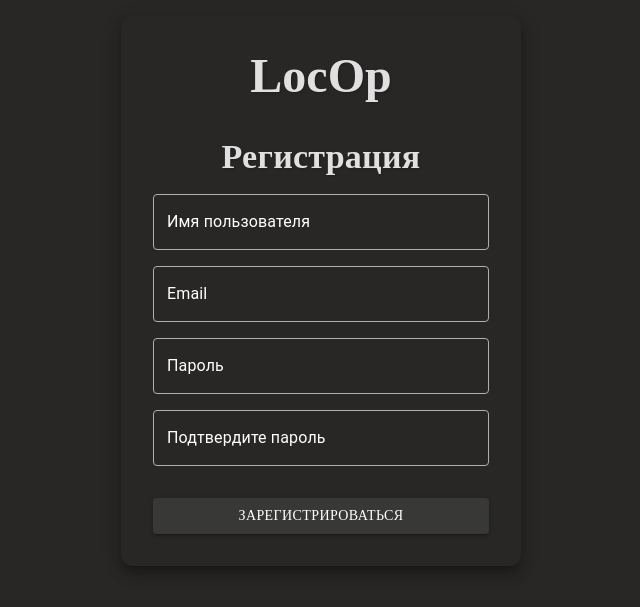
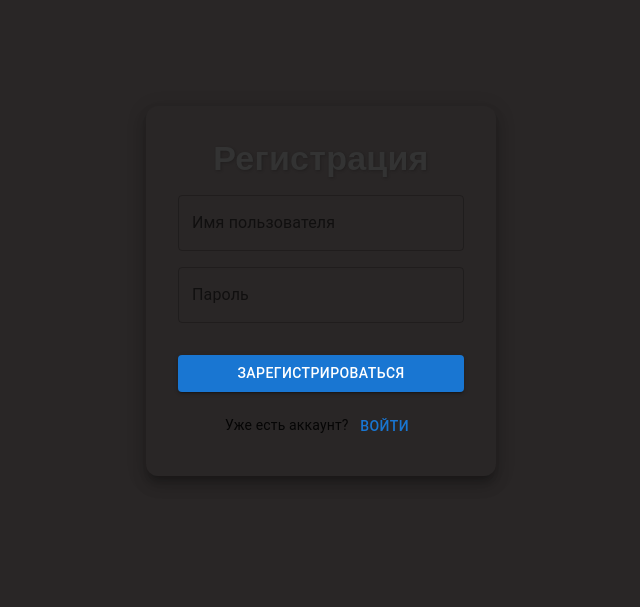
Before and after one commit to Danil-Nazarenko/Diplom, a React (Vite) app in the folder frontend/frontend/: page /register in a window 1280 px wide. Shown: the part 109-716 px from the top of the page, without its empty margins (319-959 px from the left). Built offline with nearby package versions, Linux system fonts and the light colour scheme.

Commit message:
Обновленны страницы логина и регистрации

```diff
--- a/frontend/frontend/src/pages/LoginPage.tsx
+++ b/frontend/frontend/src/pages/LoginPage.tsx
@@ -21,8 +21,10 @@ const LoginPage = () => {
     }
 
     try {
+      // TODO: Отправить запрос на API аутентификации
       console.log('Отправка данных:', formData);
 
+      // Если успешный вход — перенаправляем пользователя
       router.navigate({ to: '/dashboard' });
     } catch (err) {
       setError('Ошибка входа, попробуйте снова.');
@@ -37,7 +39,6 @@ const LoginPage = () => {
         alignItems: 'center',
         height: '100vh',
         bgcolor: '#292626',
-        color: 'white',
       }}
     >
       <Paper
@@ -53,27 +54,13 @@ const LoginPage = () => {
         }}
       >
         <Typography
-          variant="h3"
-          textAlign="center"
-          fontWeight="bold"
-          sx={{
-            fontFamily: '"Playfair Display", serif',
-            color: '#E0E0E0',
-            textShadow: '1px 1px 3px rgba(0, 0, 0, 0.2)',
-            marginBottom: 2,
-          }}
-        >
-          LocOp
-        </Typography>
-
-        <Typography
           variant="h4"
           textAlign="center"
           fontWeight="bold"
           sx={{
-            fontFamily: '"Playfair Display", serif',
-            color: '#E0E0E0',
-            textShadow: '1px 1px 3px rgba(0, 0, 0, 0.2)'
+            fontFamily: '"Poppins", sans-serif',
+            color: '#333',
+            textShadow: '1px 1px 3px rgba(0, 0, 0, 0.2)',
           }}
         >
           Вход
@@ -88,28 +75,6 @@ const LoginPage = () => {
           fullWidth
           value={formData.username}
           onChange={handleChange}
-          sx={{
-            input: {
-              color: 'white',
-            },
-            '& .MuiOutlinedInput-root': {
-              '& fieldset': {
-                borderColor: '#B0B0B0',
-              },
-              '&:hover fieldset': {
-                borderColor: '#E0E0E0',
-              },
-              '&.Mui-focused fieldset': {
-                borderColor: 'transparent',
-              },
-            },
-            '& .MuiInputLabel-root': {
-              color: 'white',
-            },
-            '& .MuiInputLabel-root.Mui-focused': {
-              color: 'white',
-            },
-          }}
         />
         <TextField
           label="Пароль"
@@ -119,53 +84,28 @@ const LoginPage = () => {
           fullWidth
           value={formData.password}
           onChange={handleChange}
-          sx={{
-            input: {
-              color: 'white',
-            },
-            '& .MuiOutlinedInput-root': {
-              '& fieldset': {
-                borderColor: '#B0B0B0',
-              },
-              '&:hover fieldset': {
-                borderColor: '#E0E0E0',
-              },
-              '&.Mui-focused fieldset': {
-                borderColor: 'transparent',
-              },
-            },
-            '& .MuiInputLabel-root': {
-              color: 'white',
-            },
-            '& .MuiInputLabel-root.Mui-focused': {
-              color: 'white',
-            },
-          }}
         />
 
         <Button
           variant="contained"
+          color="primary"
           fullWidth
-          sx={{
-            mt: 2,
-            backgroundColor: '#383836',
-            fontFamily: '"Playfair Display", serif',
-          }}
+          sx={{ mt: 2 }}
           onClick={handleSubmit}
         >
           Войти
         </Button>
-        <Button
-          variant="contained"
-          fullWidth
-          sx={{
-            backgroundColor: '#383836',
-            fontFamily: '"Playfair Display", serif',
-          }}
+
+        <Typography variant="body2" textAlign="center">
+          Нет аккаунта?{' '}
+          <Button
+            variant="text"
+            color="primary"
             onClick={() => router.navigate({ to: '/register' })}
           >
             Зарегистрироваться
-         </Button>
+          </Button>
+        </Typography>
       </Paper>
     </Box>
   );
--- a/frontend/frontend/src/pages/RegisterPage.tsx
+++ b/frontend/frontend/src/pages/RegisterPage.tsx
@@ -4,7 +4,7 @@ import { useRouter } from '@tanstack/react-router';
 
 const RegisterPage = () => {
   const router = useRouter();
-  const [formData, setFormData] = useState({ username: '', email: '', password: '', confirmPassword: '' });
+  const [formData, setFormData] = useState({ username: '', password: '' });
   const [error, setError] = useState('');
 
   const handleChange = (e: React.ChangeEvent<HTMLInputElement>) => {
@@ -15,22 +15,17 @@ const RegisterPage = () => {
     e.preventDefault();
     setError('');
 
-    if (!formData.username || !formData.email || !formData.password || !formData.confirmPassword) {
-      setError('Все поля должны быть заполнены!');
-      return;
-    }
-
-    if (formData.password !== formData.confirmPassword) {
-      setError('Пароли не совпадают!');
+    if (!formData.username || !formData.password) {
+      setError('Введите имя пользователя и пароль!');
       return;
     }
 
     try {
-      // TODO: Отправить данные на API регистрации
+      // TODO: Отправить запрос на API регистрации
       console.log('Отправка данных:', formData);
 
-      // После успешной регистрации — перенаправляем пользователя
-      router.navigate({ to: '/dashboard' });
+      // Если регистрация успешна — перенаправляем пользователя
+      router.navigate({ to: '/login' });
     } catch (err) {
       setError('Ошибка регистрации, попробуйте снова.');
     }
@@ -44,14 +39,13 @@ const RegisterPage = () => {
         alignItems: 'center',
         height: '100vh',
         bgcolor: '#292626',
-        color: 'white'
       }}
     >
       <Paper
         elevation={10}
         sx={{
           padding: 4,
-          width: 400,
+          width: 350,
           display: 'flex',
           flexDirection: 'column',
           gap: 2,
@@ -59,30 +53,14 @@ const RegisterPage = () => {
           backgroundColor: '#292626',
         }}
       >
-        {/* Логотип */}
-        <Typography
-          variant="h3"
-          textAlign="center"
-          fontWeight="bold"
-          sx={{
-            fontFamily: '"Playfair Display", serif',
-            color: '#E0E0E0',
-            textShadow: '1px 1px 3px rgba(0, 0, 0, 0.2)',
-            marginBottom: 2,
-          }}
-        >
-          LocOp
-        </Typography>
-
-        {/* Заголовок */}
         <Typography
           variant="h4"
           textAlign="center"
           fontWeight="bold"
           sx={{
-            fontFamily: '"Playfair Display", serif',
-            color: '#E0E0E0',
-            textShadow: '1px 1px 3px rgba(0, 0, 0, 0.2)'
+            fontFamily: '"Poppins", sans-serif',
+            color: '#333',
+            textShadow: '1px 1px 3px rgba(0, 0, 0, 0.2)',
           }}
         >
           Регистрация
@@ -90,7 +68,6 @@ const RegisterPage = () => {
 
         {error && <Alert severity="error">{error}</Alert>}
 
-        {/* Поля ввода */}
         <TextField
           label="Имя пользователя"
           name="username"
@@ -98,47 +75,6 @@ const RegisterPage = () => {
           fullWidth
           value={formData.username}
           onChange={handleChange}
-          sx={{
-            '& .MuiOutlinedInput-root': {
-              '& fieldset': { borderColor: '#B0B0B0' },
-              '&:hover fieldset': { borderColor: '#E0E0E0' },
-              '&.Mui-focused fieldset': { borderColor: '#E0E0E0' },
-            },
-            '& .MuiInputLabel-root': {
-              color: 'white',
-            },
-            '& .MuiInputLabel-root.Mui-focused': {
-              color: 'white',
-            },
-            '& .MuiInputBase-input': {
-              color: 'white', // Меняет цвет текста внутри поля
-            },
-          }}
-        />
-        <TextField
-          label="Email"
-          name="email"
-          type="email"
-          variant="outlined"
-          fullWidth
-          value={formData.email}
-          onChange={handleChange}
-          sx={{
-            '& .MuiOutlinedInput-root': {
-              '& fieldset': { borderColor: '#B0B0B0' },
-              '&:hover fieldset': { borderColor: '#E0E0E0' },
-              '&.Mui-focused fieldset': { borderColor: '#E0E0E0' },
-            },
-            '& .MuiInputLabel-root': {
-              color: 'white',
-            },
-            '& .MuiInputLabel-root.Mui-focused': {
-              color: 'white',
-            },
-            '& .MuiInputBase-input': {
-              color: 'white', // Меняет цвет текста внутри поля
-            },
-          }}
         />
         <TextField
           label="Пароль"
@@ -148,62 +84,28 @@ const RegisterPage = () => {
           fullWidth
           value={formData.password}
           onChange={handleChange}
-          sx={{
-            '& .MuiOutlinedInput-root': {
-              '& fieldset': { borderColor: '#B0B0B0' },
-              '&:hover fieldset': { borderColor: '#E0E0E0' },
-              '&.Mui-focused fieldset': { borderColor: '#E0E0E0' },
-            },
-            '& .MuiInputLabel-root': {
-              color: 'white',
-            },
-            '& .MuiInputLabel-root.Mui-focused': {
-              color: 'white',
-            },
-            '& .MuiInputBase-input': {
-              color: 'white', // Меняет цвет текста внутри поля
-            },
-          }}
-        />
-        <TextField
-          label="Подтвердите пароль"
-          name="confirmPassword"
-          type="password"
-          variant="outlined"
-          fullWidth
-          value={formData.confirmPassword}
-          onChange={handleChange}
-          sx={{
-            '& .MuiOutlinedInput-root': {
-              '& fieldset': { borderColor: '#B0B0B0' },
-              '&:hover fieldset': { borderColor: '#E0E0E0' },
-              '&.Mui-focused fieldset': { borderColor: '#E0E0E0' },
-            },
-            '& .MuiInputLabel-root': {
-              color: 'white',
-            },
-            '& .MuiInputLabel-root.Mui-focused': {
-              color: 'white',
-            },
-            '& .MuiInputBase-input': {
-              color: 'white', // Меняет цвет текста внутри поля
-            },
-          }}
         />
 
-        {/* Кнопка регистрации */}
         <Button
           variant="contained"
+          color="primary"
           fullWidth
-          sx={{
-            mt: 2,
-            backgroundColor: '#383836',
-            fontFamily: '"Playfair Display", serif',
-          }}
+          sx={{ mt: 2 }}
           onClick={handleSubmit}
         >
           Зарегистрироваться
         </Button>
+
+        <Typography variant="body2" textAlign="center">
+          Уже есть аккаунт?{' '}
+          <Button
+            variant="text"
+            color="primary"
+            onClick={() => router.navigate({ to: '/login' })}
+          >
+            Войти
+          </Button>
+        </Typography>
       </Paper>
     </Box>
   );
```
Also changed, not shown: frontend/frontend/src/api/authApi.ts (added, +33 -0 lines), 3 other files (tests, documents, lock files or other folders).
